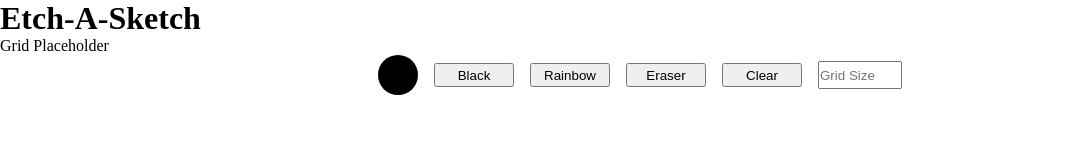
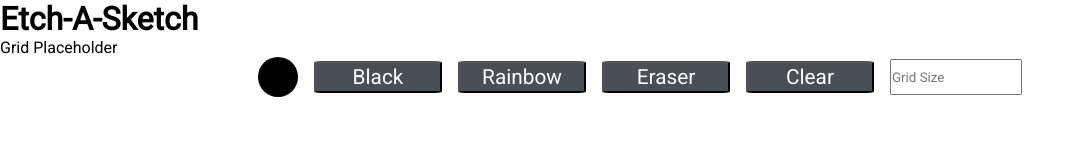
Before and after one commit to eelac/etch-a-sketch, a plain HTML site: page index.html in a window 1280 px wide. Shown: the whole page, without its empty margins (0-1085 px from the left). Drawn offline with Linux system fonts and the light colour scheme.

Commit message:
Changed button color and fonts

```diff
--- a/style.css
+++ b/style.css
@@ -1,6 +1,9 @@
+@import url("https://fonts.googleapis.com/css2?family=Roboto&display=swap");
+
 * {
   margin: 0;
   padding: 0;
+  font-family: "Roboto", sans-serif;
   /* border: 1px solid red; */
 }
 
@@ -14,8 +17,8 @@
 
 button,
 .number {
-  width: 5rem;
-  height: 1.5rem;
+  width: 8rem;
+  height: 2rem;
 }
 
 .color-pick {
@@ -30,3 +33,10 @@ input[type="color"] {
   height: 100%;
   transform: scale(1.5);
 }
+
+button {
+  color: white;
+  background-color: #494f55;
+  font-size: 1.3rem;
+  border-radius: 5%;
+}
```
